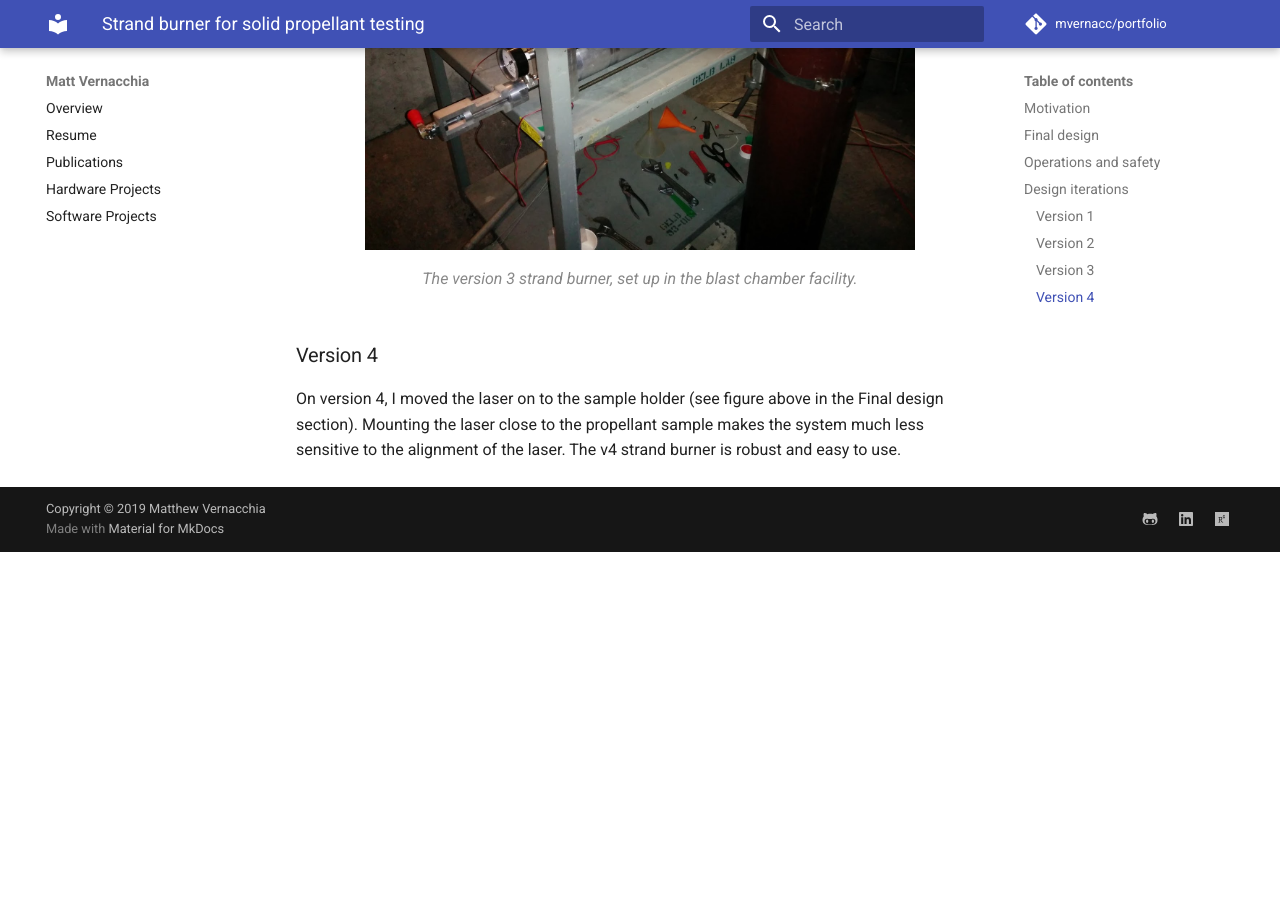
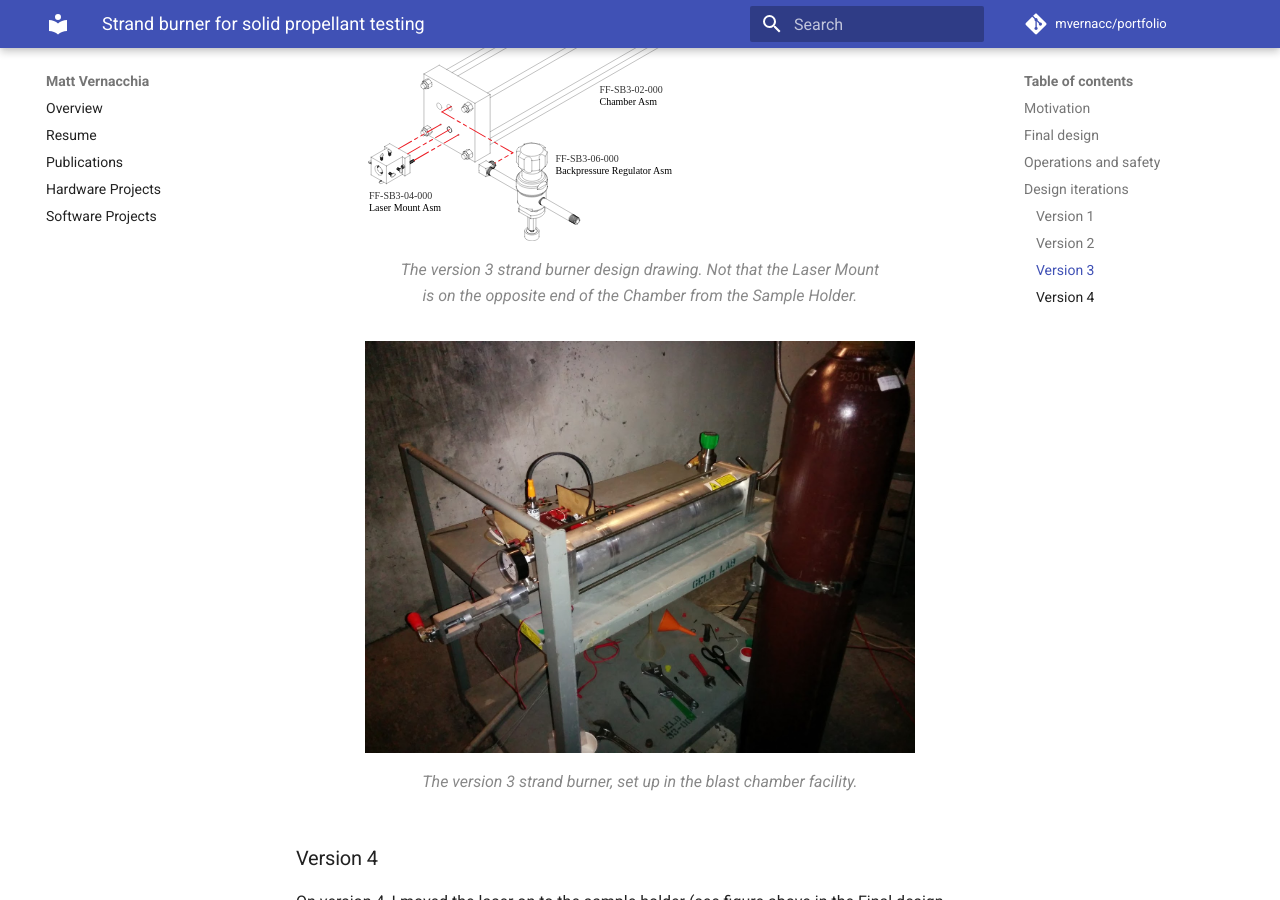
Before and after one commit to mvernacc/portfolio, an MkDocs documentation site: the page built from docs/project_pages/strand_burner.md, in a window 1280 px wide and 900 px high, scrolled down 4798 px. Built offline with MkDocs 1.6.1 and Material for MkDocs 9.7.7, drawn with Linux system fonts in a browser that asks for light colours; formulas are drawn with MathJax 3; comment, search, counter and statistics services are not loaded; before the commit the page ends 5350 px from its top, so only the background shows below that.

Commit message:
Rename strand burner image.

```diff
--- a/docs/project_pages/strand_burner.md
+++ b/docs/project_pages/strand_burner.md
@@ -27,7 +27,7 @@ These experiments are performed with a strand burner, a device which burns small
 The design goals for the strand burner were to allow rapid exchange of propellant samples, laser ignition of the propellant, and optical observation of the flame front. The overall design of the apparatus is shown below:
 
 <figure>
-    <img src="../../assets/images/firefly/sb_subsystems.png" width=100%>
+    <img src="../../assets/images/firefly/strand_burner_subsystems.png" width=100%>
     <figcaption>Subsystems of the strand burner apparatus.</figcaption>
 </figure>
 
@@ -73,6 +73,10 @@ Version 2 of the strand burner solved these issues by mounting the sample on the
 Version 3 solved these problems: a large chamber reduces pressure variations, a stainless steel backpressure regulator resists corrosion, and filters prevent soot from reaching the regulator. The propellant sample is installed and removed with a toggle clamp, and the laser igniter is reusable. However, on v3 the laser was mounted across the plenum from the propellant sample. The angular alignment of the laser had to be very precise (< 0.5 deg) to keep the laser spot on the propellant sample. Bumping the apparatus could knock the laser out of alignment.
 
 <figure>
+    <img src="../../assets/images/firefly/SB3_labeled_subasm.svg" width=100%>
+    <figcaption>The version 3 strand burner design drawing. Not that the Laser Mount is on the opposite end of the Chamber from the Sample Holder.</figcaption>
+</figure>
+<figure>
     <img src="../../assets/images/firefly/SB3.jpg" width=80%>
     <figcaption>The version 3 strand burner, set up in the blast chamber facility.</figcaption>
 </figure>
```
Also changed, not shown: docs/assets/images/firefly/strand_burner_subsystems.png (renamed from docs/assets/images/firefly/sb_subsystems.png).
